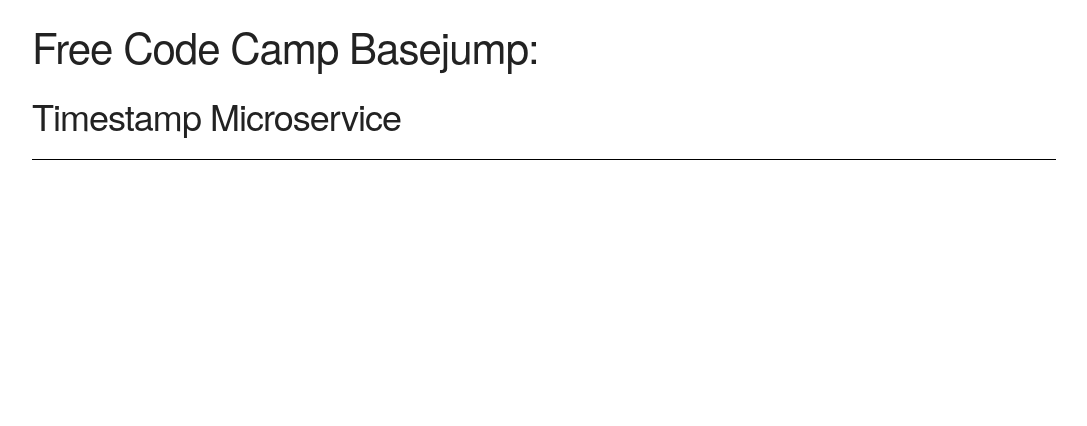
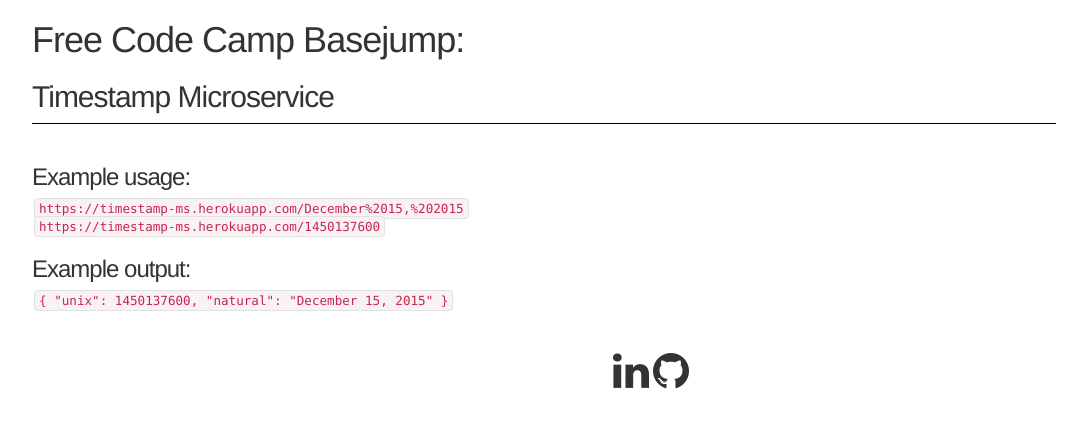
Before and after one commit to eldaromer/timestamp-api, a website: page public/index.html in a window 1280 px wide. Shown: the whole page, without its empty margins (96-1183 px from the left). Drawn offline with nearby package versions, Linux system fonts and the light colour scheme.

Commit message:
Fixed homepage.

```diff
--- a/public/index.html
+++ b/public/index.html
@@ -1,8 +1,10 @@
 <html lang="en">
 <head>
     <meta charset="UTF-8">
-    <title>Title</title>
+    <title>Timestamp API</title>
     <link rel="stylesheet" href = "https://cdnjs.cloudflare.com/ajax/libs/skeleton/2.0.4/skeleton.css">
+    <link rel="stylesheet" href="https://maxcdn.bootstrapcdn.com/bootstrap/3.3.7/css/bootstrap.min.css" integrity="sha384-BVYiiSIFeK1dGmJRAkycuHAHRg32OmUcww7on3RYdg4Va+PmSTsz/K68vbdEjh4u" crossorigin="anonymous">
+    <link rel="stylesheet" href = "https://maxcdn.bootstrapcdn.com/font-awesome/4.7.0/css/font-awesome.min.css">
     <style>
         .centered {
             text-align: center;
@@ -28,15 +30,49 @@
             margin: 0 auto;
             margin-top: 2rem;
         }
+
+        a {
+          color:inherit;
+          text-decoration: none;
+        }
     </style>
 </head>
 
 <body>
     <div class = "line content-section">
-        <h2>Free Code Camp Basejump:</h2>
-        <h3>Timestamp Microservice</h3>
+        <h1>Free Code Camp Basejump:</h2>
+        <h2>Timestamp Microservice</h3>
     </div>
     <br>
+    <div class = "content-section">
+        <h3>Example usage:</h3>
+        <code>https://timestamp-ms.herokuapp.com/December%2015,%202015</code><br>
+        <code>https://timestamp-ms.herokuapp.com/1450137600</code>
+        <h3>Example output:</h3>
+        <code>
+            {
+              "unix": 1450137600,
+              "natural": "December 15, 2015"
+            }
+        </code>
+    </div>
 
 </body>
+
+<br>
+<br>
+
+<footer>
+    <div class="container">
+        <div class="row vcenter">
+            <div class="col-lg-4 col-lg-offset-4 col-lg-12">
+                <div class="pull-right">
+                    <a target="_blank" href="https://www.linkedin.com/in/omer-e-6942b3121/"><i class="fa fa-linkedin fa-3x"></i></a>
+                    <a target="_blank" href="https://github.com/eldaromer"><i class="fa fa-github fa-3x"></i></a>
+                </div>
+            </div>
+        </div>
+    </div>
+</footer>
+
 </html>
```
